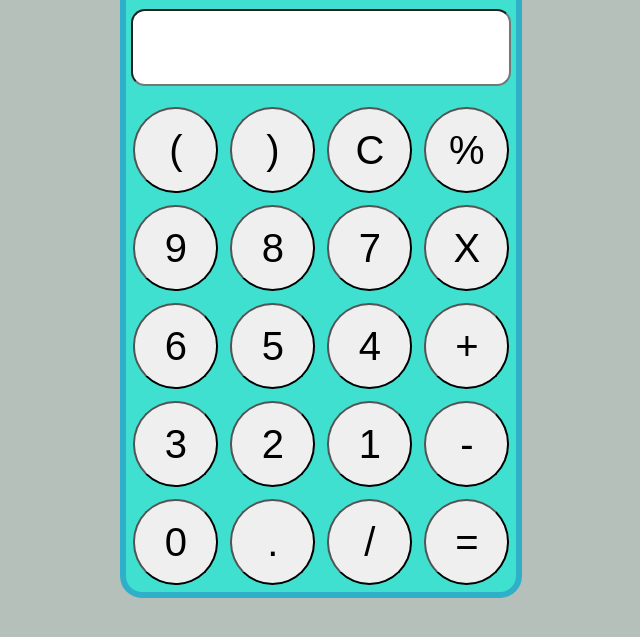
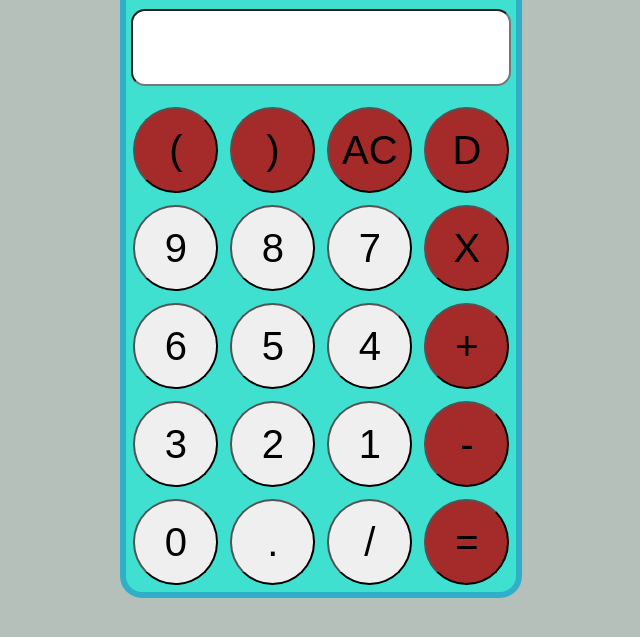
Before and after one commit to simpledev-venky/js-calculator, a plain HTML site: page index.html in a window 1280 px wide. Shown: the part 153-790 px from the top of the page, without its empty margins (330-970 px from the left). Drawn offline with Linux system fonts and the light colour scheme.

Commit message:
delete added

```diff
--- a/index.html
+++ b/index.html
@@ -16,36 +16,36 @@
 
     <table>
       <tr>
-        <td><button>(</button></td>
-        <td><button>)</button></td>
-        <td><button>C</button></td>
-        <td><button>%</button></td>
+        <td><button class="operator">(</button></td>
+        <td><button class="operator">)</button></td>
+        <td><button class="operator">AC</button></td>
+        <td><button class="operator">D</button></td>
       </tr>
       <tr>
         <td><button>9</button></td>
         <td><button>8</button></td>
         <td><button>7</button></td>
-        <td><button>X</button></td>
+        <td><button class="operator">X</button></td>
       </tr>
       <tr>
         <td><button>6</button></td>
         <td><button>5</button></td>
         <td><button>4</button></td>
-        <td><button>+</button></td>
+        <td><button class="operator">+</button></td>
       </tr>
       <tr>
 
         <td><button>3</button></td>
         <td><button>2</button></td>
         <td><button>1</button></td>
-        <td><button>-</button></td>
+        <td><button class="operator">-</button></td>
       </tr>
       <tr>
 
         <td><button>0</button></td>
         <td><button>.</button></td>
         <td><button>/</button></td>
-        <td><button>=</button></td>
+        <td><button class="operator">=</button></td>
       </tr>
     </table>
 </div>
--- a/script.js
+++ b/script.js
@@ -13,8 +13,12 @@ if(buttonText==="X"){
     screenvalue  +=buttonText
     screen.value = screenvalue
 }
-else if (buttonText==="C"){
+else if (buttonText==="AC"){
   screenvalue = ""
+    screen.value = screenvalue
+}
+else if (buttonText==="D"){
+  screenvalue = screenvalue.slice(0,-1)
     screen.value = screenvalue
 }
 else if (buttonText==="="){
--- a/style.css
+++ b/style.css
@@ -12,6 +12,9 @@ button {
     border-radius: 80px;
     margin: 4px;
     font-size: 40px;
+}
+.operator{
+  background-color: brown;
 }
 #screen {
   width: 372px;
```
